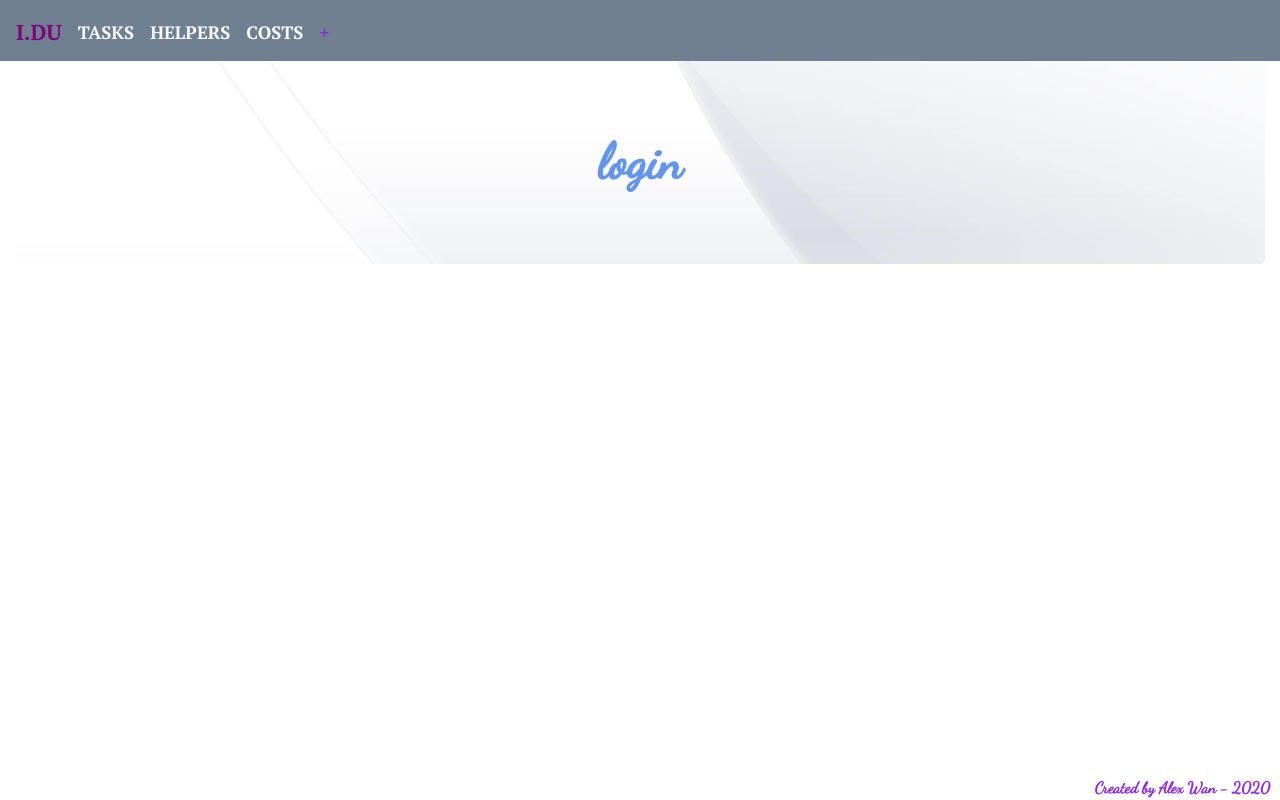
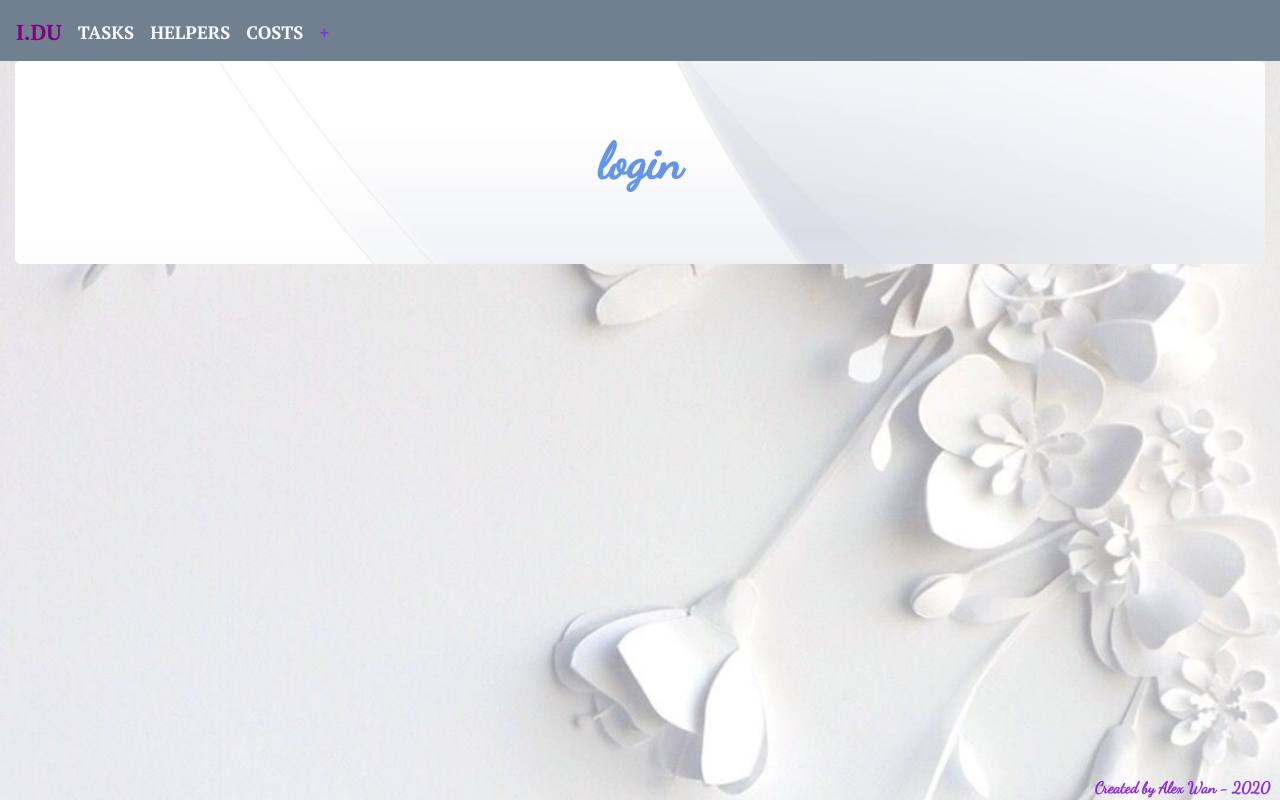
Before and after one commit to aWanderous/FinalBootcampProject, a React (Create React App) app in the folder client/: page / in a window 1280 px wide. Built offline with nearby package versions, Linux system fonts and the light colour scheme; a web font is replaced by a local one.

Commit message:
add background image

```diff
--- a/client/public/index.html
+++ b/client/public/index.html
@@ -7,6 +7,7 @@
   <meta name="theme-color" content="#000000">
   <link rel="manifest" href="%PUBLIC_URL%/manifest.json">
   <link rel="shortcut icon" href="%PUBLIC_URL%/favicon.ico">
+  <link rel="stylesheet" type="text/css" href="/style.css">
   <link rel="stylesheet" href="https://cdnjs.cloudflare.com/ajax/libs/bootswatch/4.0.0/journal/bootstrap.min.css" />
   <link href="https://fonts.googleapis.com/css?family=Dancing+Script|PT+Serif:700&display=swap" rel="stylesheet">
   <title>I.Du</title>
--- /dev/null
+++ b/client/public/style.css
@@ -0,0 +1,8 @@
+html,
+body {
+    background-image: url("white-flower.jpg");
+    background-attachment: fixed;
+    background-size: cover;
+    height: 100%;
+
+}
```
Also changed, not shown: client/public/white-flower.jpg (added).
